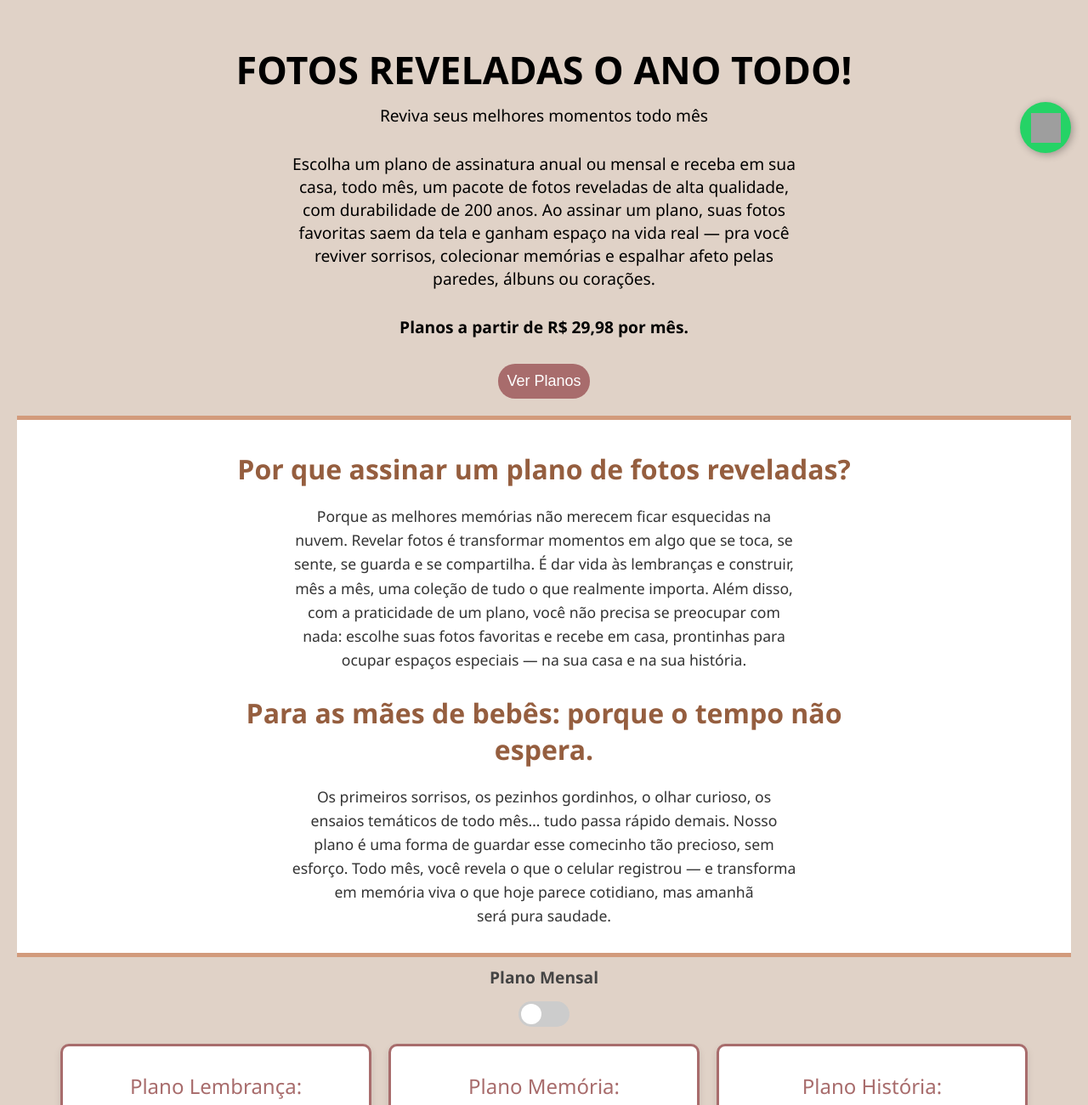
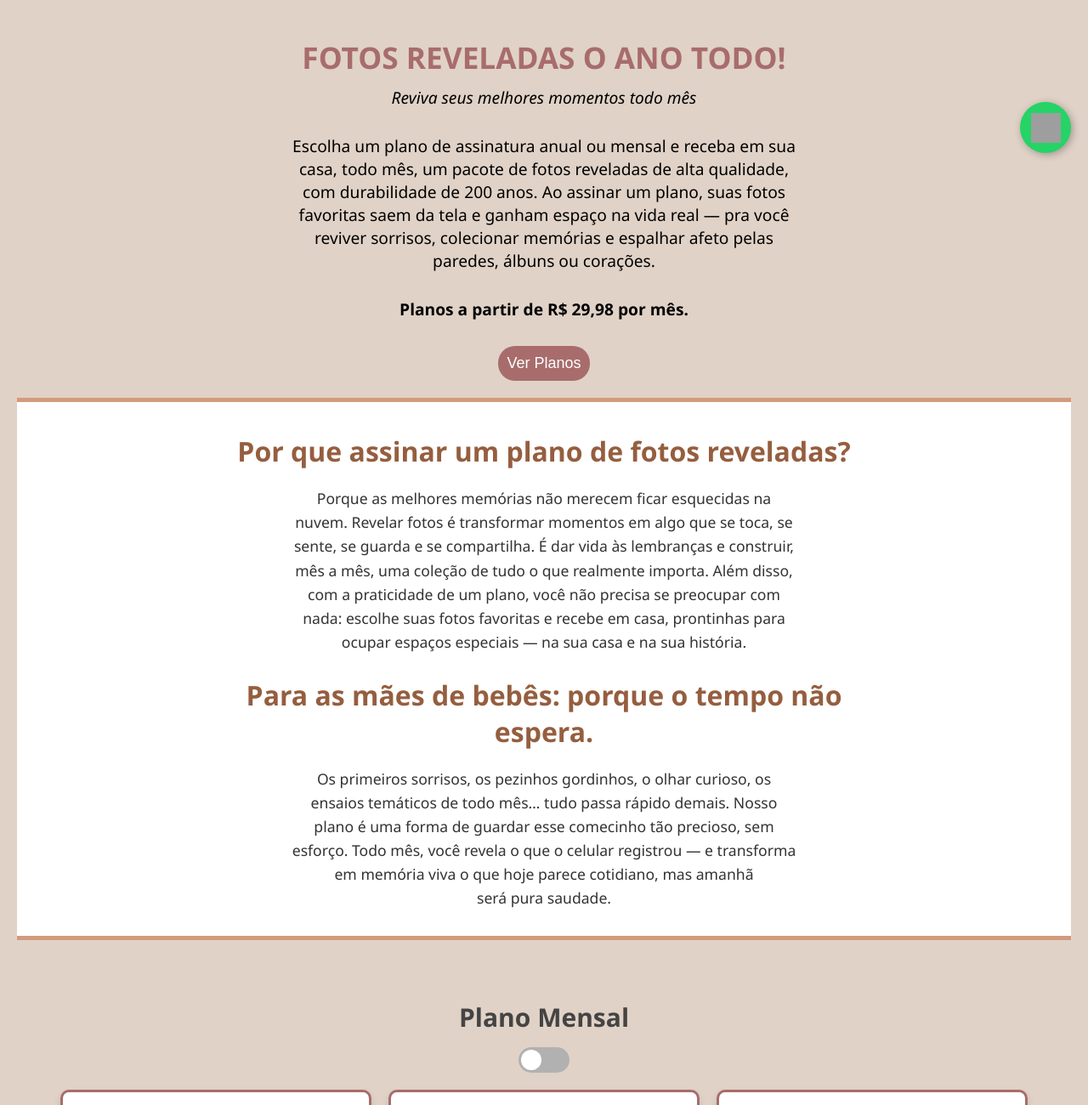
Before and after one commit to stanleyclientes/memorizegifts, a plain HTML site: page index.html in a window 1280 px wide. Shown: the part 600-1900 px from the top of the page at 85% size. Drawn offline with Linux system fonts and the light colour scheme; grey boxes are pictures that could not be loaded.

Commit message:
ajustes finais

```diff
--- a/index.html
+++ b/index.html
@@ -78,9 +78,16 @@
     }
 
     .hero-content h1 {
-    font-size: 2.8em;
+    font-size: 2.2em;
     margin-bottom: 10px;
-    color: rgb(0, 0, 0);
+    color: #A86C6C;
+    font-weight: 700;
+    }
+
+    .subtitle {
+    font-size: 1.2em;
+    color: #000000;
+    font-style: italic;
     }
 
     .hero-content p {
@@ -155,6 +162,7 @@
       font-size: 1.5em;
       color: #A86C6C;
       margin-bottom: 15px;
+      font-weight: 600;
     }
 
     .plan-description {
@@ -209,7 +217,7 @@
   position: absolute;
   cursor: pointer;
   top: 0; left: 0; right: 0; bottom: 0;
-  background-color: #ccc;
+  background-color: #b1b1b1;
   transition: .4s;
   border-radius: 30px;
 }
@@ -314,20 +322,13 @@ input:checked + .slider:before {
       height: 200px;
     }
 
-    .logo{
-      max-width: 50%;
-    }
-  }
-
-
-  @media (max-width: 768px) {
     .plans {
       flex-direction: column;
       align-items: center;
     }
 
     .logo{
-      max-width: 50%;
+      max-width: 70%;
     }
   }
   </style>
@@ -350,7 +351,7 @@ input:checked + .slider:before {
 
     <div class="hero-content">
         <h1>FOTOS REVELADAS O ANO TODO!</h1>
-        <p>Reviva seus melhores momentos todo mês</p>
+        <p class="subtitle">Reviva seus melhores momentos todo mês</p>
         <p>Escolha um plano de assinatura anual ou mensal e receba em sua casa, todo mês, um pacote de fotos reveladas de alta qualidade, com durabilidade de 200 anos. Ao assinar um plano, suas fotos favoritas saem da tela e ganham espaço na vida real — pra você reviver sorrisos, colecionar memórias e espalhar afeto pelas paredes, álbuns ou corações.</p>
         <p id="text-plans1">Planos a partir de R$ 29,98 por mês.</p>
         <button id="btn-vermais" onclick="document.getElementById('planos').scrollIntoView({ behavior: 'smooth' });">
@@ -374,8 +375,8 @@ Além disso, com a praticidade de um plano, você não precisa se preocupar com
     </div>
     </section>
 
-    <div style="text-align: center; margin-bottom: 20px;">
-      <div class="plan-price" data-mensal="Plano Mensal" data-anual="Plano Anual">Plano Mensal</div>
+    <div style="text-align: center; margin-bottom: 20px; margin-top: 70px;">
+      <div style="font-size: 30px;" class="plan-price" data-mensal="Plano Mensal" data-anual="Plano Anual">Plano Mensal</div>
       <label class="switch-label">
         <input type="checkbox" id="togglePlano">
         <span class="slider"></span>
@@ -390,7 +391,7 @@ Além disso, com a praticidade de um plano, você não precisa se preocupar com
           <li>15 fotos tamanho 10x15</li>
           <li>1 ímã de geladeira modelo polaroid</li>
           <li>1 foto tamanho 15x21 de brinde a cada 3 meses.</li>
-          <div class="plan-price" data-mensal="R$ 29,98/mês" data-anual="R$ 320,00 em 12x de R$ 26,76">R$ 29,98/mês</div>
+          <div style="text-align: center;" class="plan-price" data-mensal="R$ 29,98/mês" data-anual="R$ 320,00 em 12x de R$ 26,76">R$ 29,98/mês</div>
         </ul>
         <button class="historia-mensal" onclick="window.location.href='https://pay.kiwify.com.br/B2lBlfo'" >Assinar Plano Mensal</button>
         <button class="historia-anual" onclick="window.location.href='https://pay.kiwify.com.br/FVyDMTk'" >Assinar Plano Anual</button>
@@ -404,7 +405,7 @@ Além disso, com a praticidade de um plano, você não precisa se preocupar com
           <li>1 foto tamanho 15x21</li>
           <li>1 ímã de geladeira modelo polaroid</li>
           <li>12 mini polaroids de brinde a cada 3 meses.</li>
-          <div class="plan-price" data-mensal="R$ 49,98/mês" data-anual="R$ 550,00 em 12x de R$ 45,83">R$ 49,98/mês</div>
+          <div style="text-align: center;" class="plan-price" data-mensal="R$ 49,98/mês" data-anual="R$ 550,00 em 12x de R$ 45,83">R$ 49,98/mês</div>
         </ul>
         <button class="historia-mensal" onclick="window.location.href='https://pay.kiwify.com.br/DA9J2di'">Assinar Plano Mensal</button>
         <button class="historia-anual" onclick="window.location.href='https://pay.kiwify.com.br/IA1ysjK'"></a>Assinar Plano Anual</button>
@@ -419,7 +420,7 @@ Além disso, com a praticidade de um plano, você não precisa se preocupar com
           <li>12 mini polaroids</li>
           <li>1 ímã de geladeira modelo polaroid</li>
           <li>1 polaroid de mesa de brinde a cada 3 meses, ou voucher de R$20,00 em produtos da loja disponíveis no mês vigente.</li>
-          <div class="plan-price" data-mensal="R$ 59,98/mês" data-anual="R$ 690,00 em 12x de R$ 57,50">R$ 59,98/mês</div>
+          <div style="text-align: center;" class="plan-price" data-mensal="R$ 59,98/mês" data-anual="R$ 690,00 em 12x de R$ 57,50">R$ 59,98/mês</div>
         </ul>
         <button class="historia-mensal" onclick="window.location.href='https://pay.kiwify.com.br/6ca2V19'">Assinar Plano Mensal</button>
         <button class="historia-anual" onclick="window.location.href='https://pay.kiwify.com.br/X463CQH'"></a>Assinar Plano Anual</button>
```
